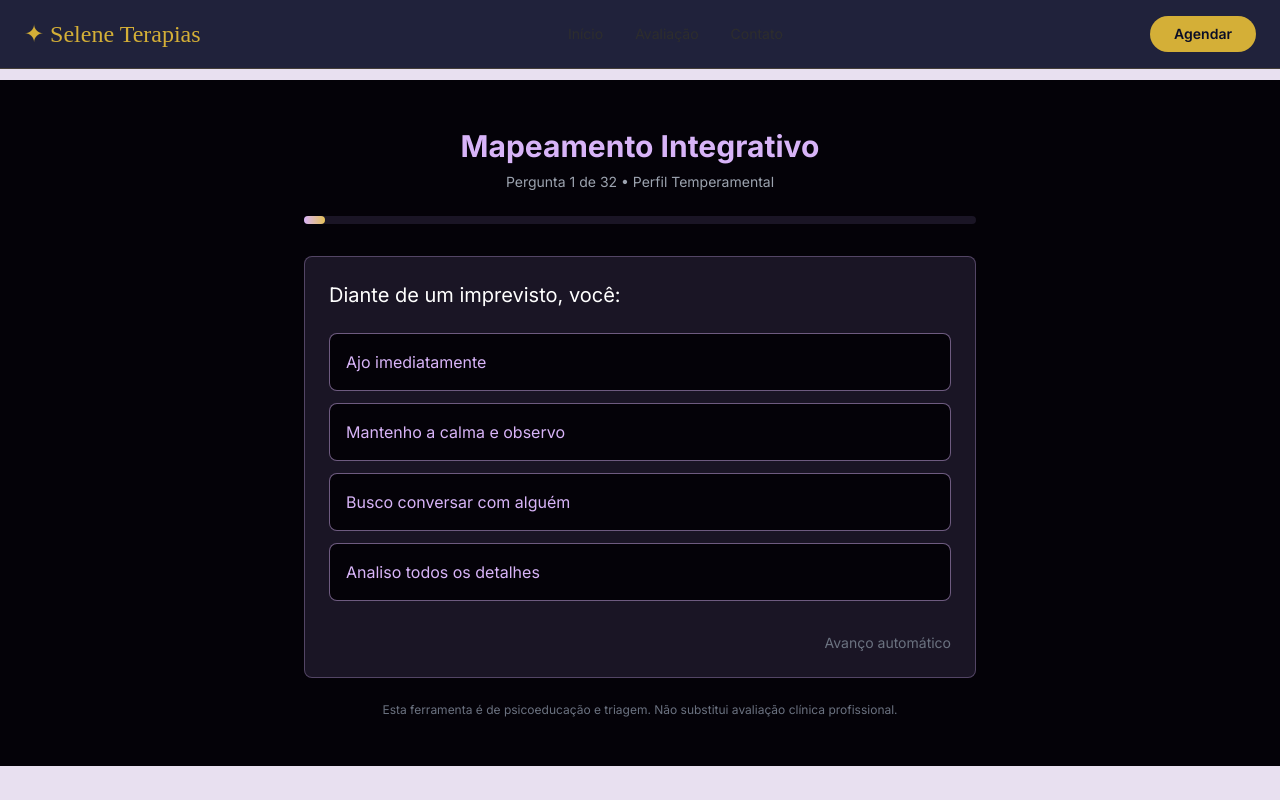
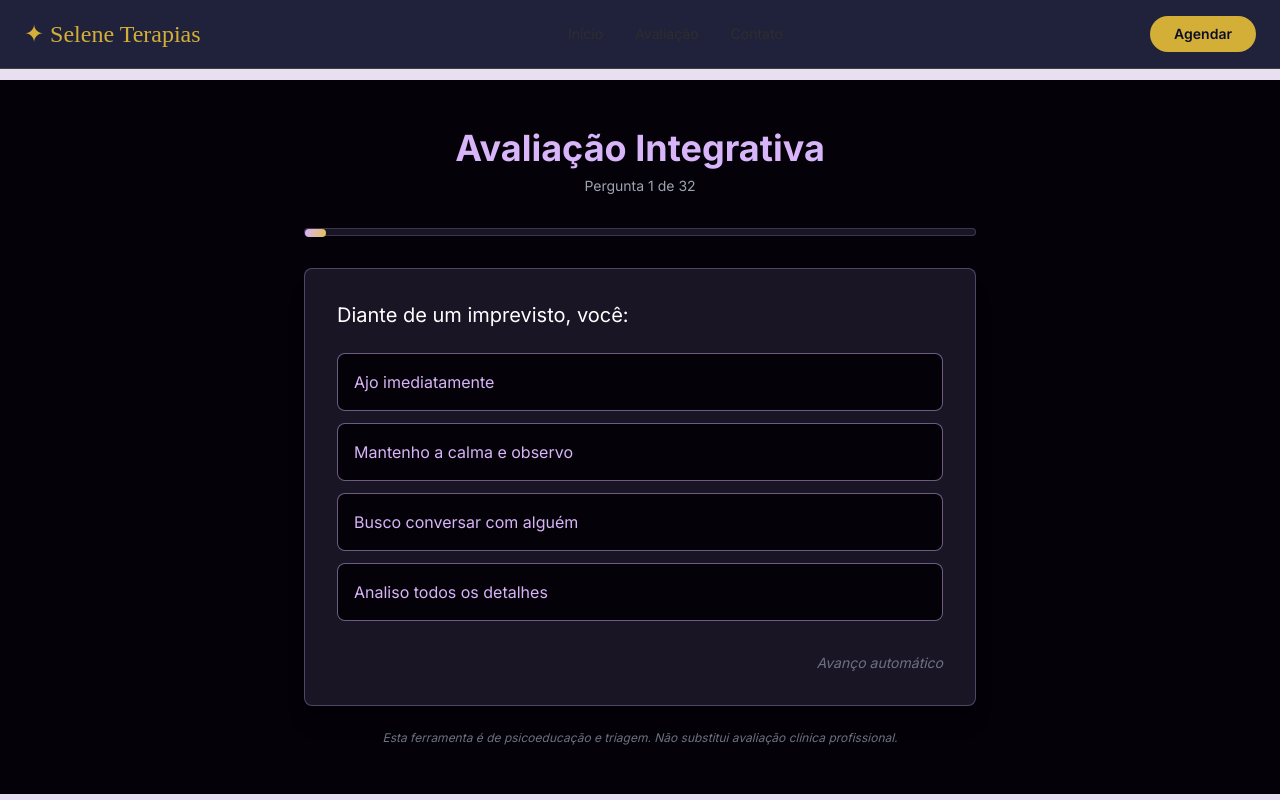
Before and after one commit to mestreceliodlua/site_selene, a Next.js app: page /neuroeval in a window 1280 px wide. Shown: the top 800 px of the page. Built offline with nearby package versions, Linux system fonts and the light colour scheme.

Commit message:
fix: remover titulos dos blocos do questionario para evitar viés de resposta

```diff
--- a/app/neuroeval/page.tsx
+++ b/app/neuroeval/page.tsx
@@ -4,10 +4,9 @@ import { useState } from 'react';
 import { useRouter } from 'next/navigation';
 import SiteShell from '../components/SiteShell';
 
-const blocos = [
+const blocos: { id: string; perguntas: { id: string; texto: string; opcoes: any[] }[] }[] = [
   {
     id: 'temperamentos',
-    titulo: 'Perfil Temperamental',
     perguntas: [
       { id: 't1', texto: 'Diante de um imprevisto, você:', opcoes: [
         { texto: 'Ajo imediatamente', perfil: 'colerico' },
@@ -37,7 +36,6 @@ const blocos = [
   },
   {
     id: 'narcisismo',
-    titulo: 'Traços Narcisistas (autoavaliação)',
     perguntas: [
       { id: 'n1', texto: 'Com que frequência você sente que merece reconhecimento especial?', opcoes: [
         { texto: 'Nunca', valor: 0 }, { texto: 'Raramente', valor: 1 },
@@ -63,7 +61,6 @@ const blocos = [
   },
   {
     id: 'tdah',
-    titulo: 'Sinais de TDAH',
     perguntas: [
       { id: 'd1', texto: 'Você tem dificuldade em manter foco em tarefas longas?', opcoes: [
         { texto: 'Nunca', valor: 0 }, { texto: 'Raramente', valor: 1 },
@@ -89,7 +86,6 @@ const blocos = [
   },
   {
     id: 'tea',
-    titulo: 'Sinais de TEA (Espectro Autista)',
     perguntas: [
       { id: 'a1', texto: 'Prefere rotinas fixas e fica irritado com mudanças?', opcoes: [
         { texto: 'Nunca', valor: 0 }, { texto: 'Raramente', valor: 1 },
@@ -115,7 +111,6 @@ const blocos = [
   },
   {
     id: 'tag',
-    titulo: 'Sinais de TAG (Ansiedade Generalizada)',
     perguntas: [
       { id: 'g1', texto: 'Sente preocupação excessiva com coisas do dia a dia?', opcoes: [
         { texto: 'Nunca', valor: 0 }, { texto: 'Raramente', valor: 1 },
@@ -141,7 +136,6 @@ const blocos = [
   },
   {
     id: 'borderline',
-    titulo: 'Traços Borderline (regulação emocional)',
     perguntas: [
       { id: 'b1', texto: 'Suas emoções mudam muito rápido e intensamente?', opcoes: [
         { texto: 'Nunca', valor: 0 }, { texto: 'Raramente', valor: 1 },
@@ -163,7 +157,6 @@ const blocos = [
   },
   {
     id: 'psicopatia',
-    titulo: 'Traços de Psicopatia (autoavaliação)',
     perguntas: [
       { id: 'p1', texto: 'Sente culpa ou remorso com facilidade após magoar alguém?', opcoes: [
         { texto: 'Sempre', valor: 0 }, { texto: 'Frequentemente', valor: 1 },
@@ -190,7 +183,7 @@ export default function NeuroEvalPage() {
   const [respostas, setRespostas] = useState<Record<string, any>>({});
   const [indicePergunta, setIndicePergunta] = useState(0);
 
-  const todasPerguntas = blocos.flatMap(b => b.perguntas.map(p => ({ ...p, blocoId: b.id, blocoTitulo: b.titulo })));
+  const todasPerguntas = blocos.flatMap(b => b.perguntas);
   const perguntaAtual = todasPerguntas[indicePergunta];
   const totalPerguntas = todasPerguntas.length;
   const progresso = ((indicePergunta + 1) / totalPerguntas) * 100;
@@ -273,7 +266,6 @@ SINTOMAS PSICOSSOMÁTICOS:
     `.trim();
 
     localStorage.setItem('neuroAvaliacao', JSON.stringify({
-      nome: 'Paciente',
       temperamentos: temp,
       temperamentosPerc: tempPerc,
       dominante,
@@ -292,18 +284,23 @@ SINTOMAS PSICOSSOMÁTICOS:
 
   return (
     <SiteShell>
-    <div className="min-h-[calc(100vh-400px)] bg-[#040208] text-[#E5C158] py-12 px-6 flex flex-col items-center">
-      <div className="w-full max-w-2xl">
-        <h1 className="text-3xl font-bold mb-2 text-center text-[#D8B4F8]">Mapeamento Integrativo</h1>
-        <p className="text-center text-sm text-gray-400 mb-6">
-          Pergunta {indicePergunta + 1} de {totalPerguntas} • {perguntaAtual.blocoTitulo}
+      <div className="min-h-[calc(100vh-400px)] bg-[#040208] text-[#E5C158] py-12 px-6">
+        <div className="max-w-2xl mx-auto">
+          <h1 className="text-4xl font-bold mb-2 text-center text-[#D8B4F8]">
+            Avaliação Integrativa
+          </h1>
+          <p className="text-center text-sm text-gray-400 mb-8">
+            Pergunta {indicePergunta + 1} de {totalPerguntas}
           </p>
 
-        <div className="w-full bg-[#1a1525] rounded-full h-2 mb-8">
-          <div className="bg-gradient-to-r from-[#D8B4F8] to-[#E5C158] h-2 rounded-full transition-all" style={{ width: `${progresso}%` }}></div>
+          <div className="w-full bg-[#1a1525] rounded-full h-2 mb-8 border border-[#D8B4F8]/20">
+            <div
+              className="bg-gradient-to-r from-[#D8B4F8] to-[#E5C158] h-2 rounded-full transition-all duration-300"
+              style={{ width: `${progresso}%` }}
+            ></div>
           </div>
 
-        <div className="bg-[#1a1525] p-6 rounded-lg border border-[#D8B4F8]/30">
+          <div className="bg-[#1a1525] p-8 rounded-lg border border-[#D8B4F8]/30 shadow-xl">
             <h2 className="text-xl mb-6 text-white">{perguntaAtual.texto}</h2>
 
             <div className="space-y-3">
@@ -316,7 +313,7 @@ SINTOMAS PSICOSSOMÁTICOS:
                   className={`w-full text-left p-4 rounded-lg border transition-all ${
                     respostas[perguntaAtual.id] === valor
                       ? 'bg-[#E5C158] text-[#040208] border-[#E5C158] font-bold'
-                    : 'bg-[#040208] text-[#D8B4F8] border-[#D8B4F8]/50 hover:border-[#E5C158]'
+                      : 'bg-[#040208] text-[#D8B4F8] border-[#D8B4F8]/50 hover:border-[#E5C158] hover:bg-[#D8B4F8]/5'
                   }`}
                 >
                   {opcao.texto}
@@ -327,7 +324,10 @@ SINTOMAS PSICOSSOMÁTICOS:
 
             <div className="mt-8 flex justify-between">
               {indicePergunta > 0 && (
-              <button onClick={voltar} className="px-6 py-2 border border-[#D8B4F8] rounded text-[#D8B4F8] hover:bg-[#D8B4F8]/10">
+                <button
+                  onClick={voltar}
+                  className="px-6 py-2 border border-[#D8B4F8] rounded text-[#D8B4F8] hover:bg-[#D8B4F8]/10 transition-colors"
+                >
                   Voltar
                 </button>
               )}
@@ -335,17 +335,17 @@ SINTOMAS PSICOSSOMÁTICOS:
                 <button
                   disabled={!podeAvancar}
                   onClick={finalizar}
-                className="ml-auto px-6 py-2 bg-[#D8B4F8] text-[#040208] font-bold rounded disabled:opacity-50 hover:bg-[#c49fe8]"
+                  className="ml-auto px-6 py-2 bg-[#D8B4F8] text-[#040208] font-bold rounded disabled:opacity-50 hover:bg-[#c49fe8] transition-colors"
                 >
                   Gerar Mapeamento
                 </button>
               ) : (
-              <span className="ml-auto text-sm text-gray-500">Avanço automático</span>
+                <span className="ml-auto text-sm text-gray-500 italic">Avanço automático</span>
               )}
             </div>
           </div>
 
-        <p className="text-xs text-gray-500 text-center mt-6">
+          <p className="text-xs text-gray-500 text-center mt-6 italic">
             Esta ferramenta é de psicoeducação e triagem. Não substitui avaliação clínica profissional.
           </p>
         </div>
```
Lines whose indentation alone changed are shown as unchanged.
